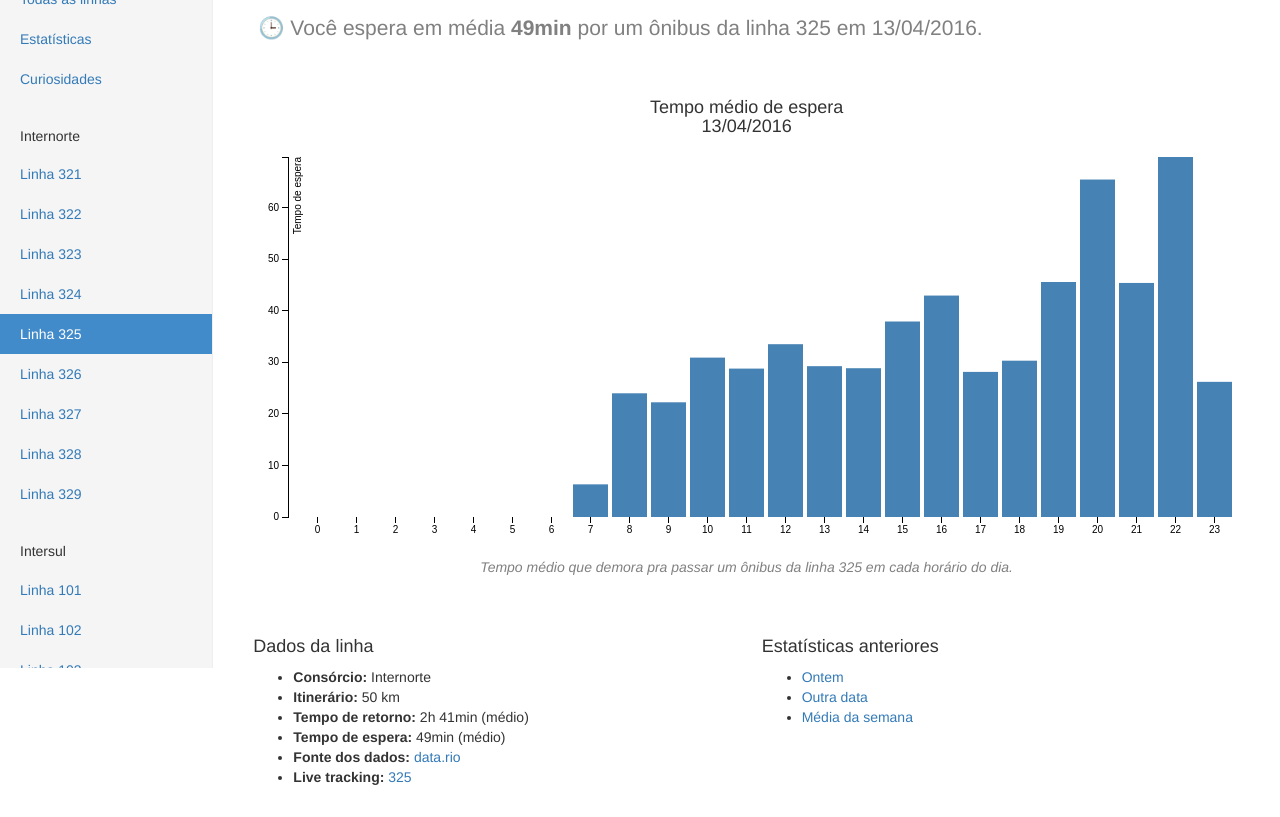
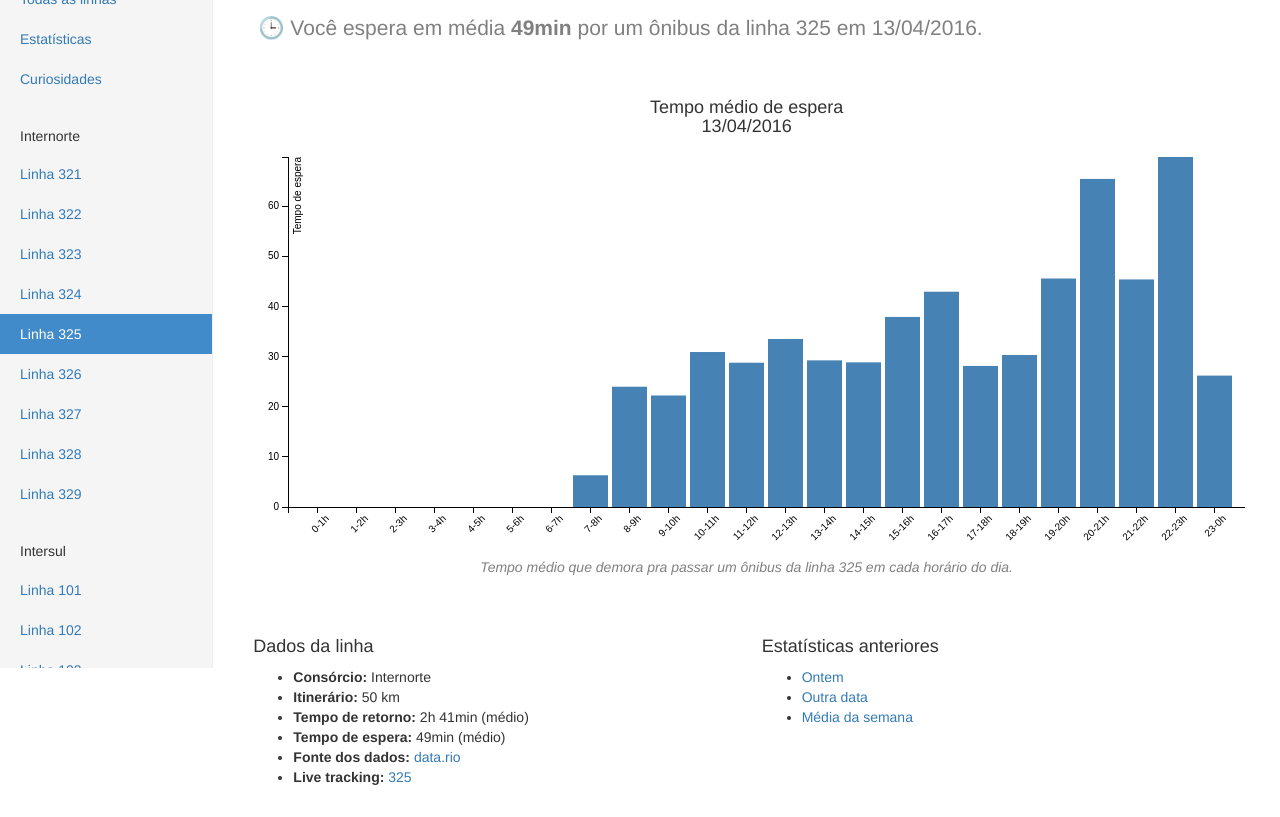
Before and after one commit to macecchi/bus-interval, a plain HTML site: page index.html in a window 1280 px wide. Shown: the part 132-949 px from the top of the page. Drawn offline with nearby package versions, Linux system fonts and the light colour scheme.

Commit message:
Improved x axis labels

```diff
--- a/css/dashboard.css
+++ b/css/dashboard.css
@@ -111,9 +111,6 @@ body {
   shape-rendering: crispEdges;
 }
 
-.x.axis path {
-  display: none;
-}
 
 .line-subtitle {
   font-size: 1.5em;
--- a/js/dashboard.js
+++ b/js/dashboard.js
@@ -3,7 +3,7 @@ var date = '2016-04-13';
 var statsFolder = 'stats';
 var line = '325';
 
-var margin = {top: 10, right: 0, bottom: 30, left: 40},
+var margin = {top: 10, right: 0, bottom: 40, left: 40},
     width = $(graphContainer).width() - margin.left - margin.right,
     height = $(graphContainer).height() - margin.top - margin.bottom;
 
@@ -26,17 +26,23 @@ function processStats(line, date) {
       var hourlyWaitTimes = []
       var hours = [];
       for (var hour=0; hour<24; hour++) {
-          hours.push(hour);
-          // hours.push(hour + '-' + (hour+1) + 'h00');
-          hourlyWaitTimes.push({ hour: hour, waitTime: data.hourlyAvgWaitTimes[hour]});
+        var hourString = hour + '-' + (hour+1)%24 + 'h'
+        hours.push(hourString);
+        hourlyWaitTimes.push({ hour: hourString, waitTime: data.hourlyAvgWaitTimes[hour]});
       }
+
     x.domain(hours);
     y.domain([0, d3.max(data.hourlyAvgWaitTimes)]);
 
     svg.append("g")
         .attr("class", "x axis")
         .attr("transform", "translate(0," + height + ")")
-        .call(xAxis);
+        .call(xAxis)
+   .selectAll("text")
+        .attr("y", 10)
+        .attr("x", 0)
+        .attr("transform", "rotate(-45)")
+       .style("text-anchor", "end");
 
     svg.append("g")
         .attr("class", "y axis")
```
